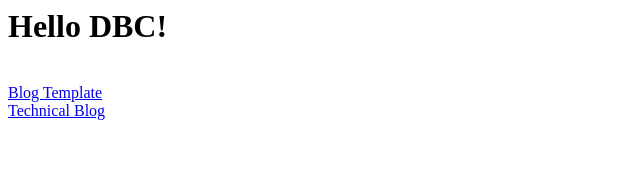
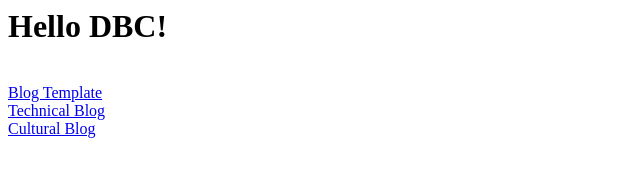
Before and after one commit to drennen42/drennen42.github.io, a plain HTML site: page index.html in a window 1280 px wide. Shown: the whole page, without its empty margins (0-640 px from the left). Drawn offline with Linux system fonts and the light colour scheme.

Commit message:
Added cultural blog to index.html

```diff
--- a/index.html
+++ b/index.html
@@ -4,6 +4,7 @@
 	<br>
 	<a href="blog-posts/blog_template.html">Blog Template</a><br>
 	<a href="blog-posts/week1_technical.html">Technical Blog</a><br>
+	<a href="blog-posts/week1_cultural.html">Cultural Blog</a><br>
 
 
 <!--- <a href="unit1-projects/dbc1.html">DBC 1</a> -->
```
